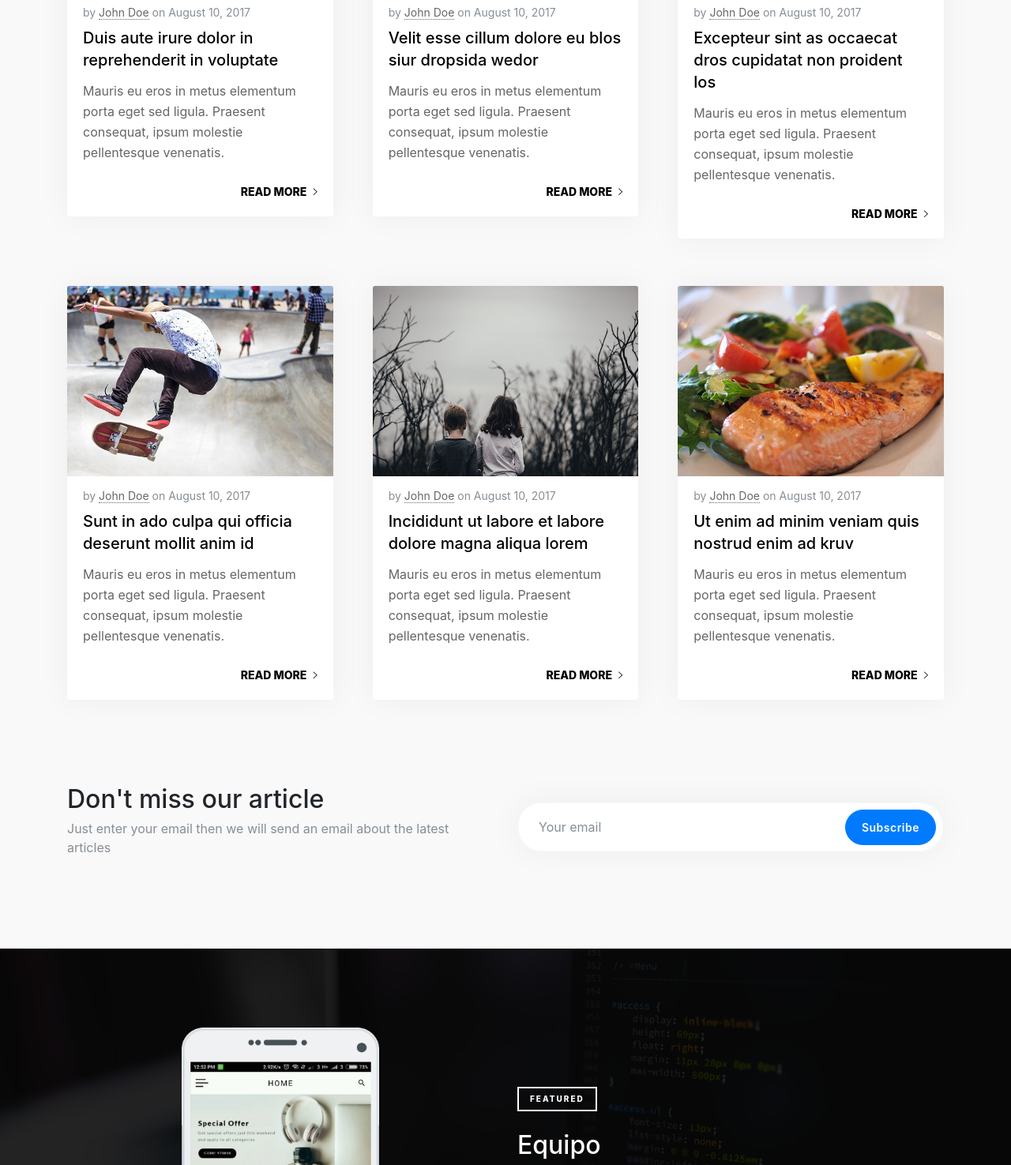
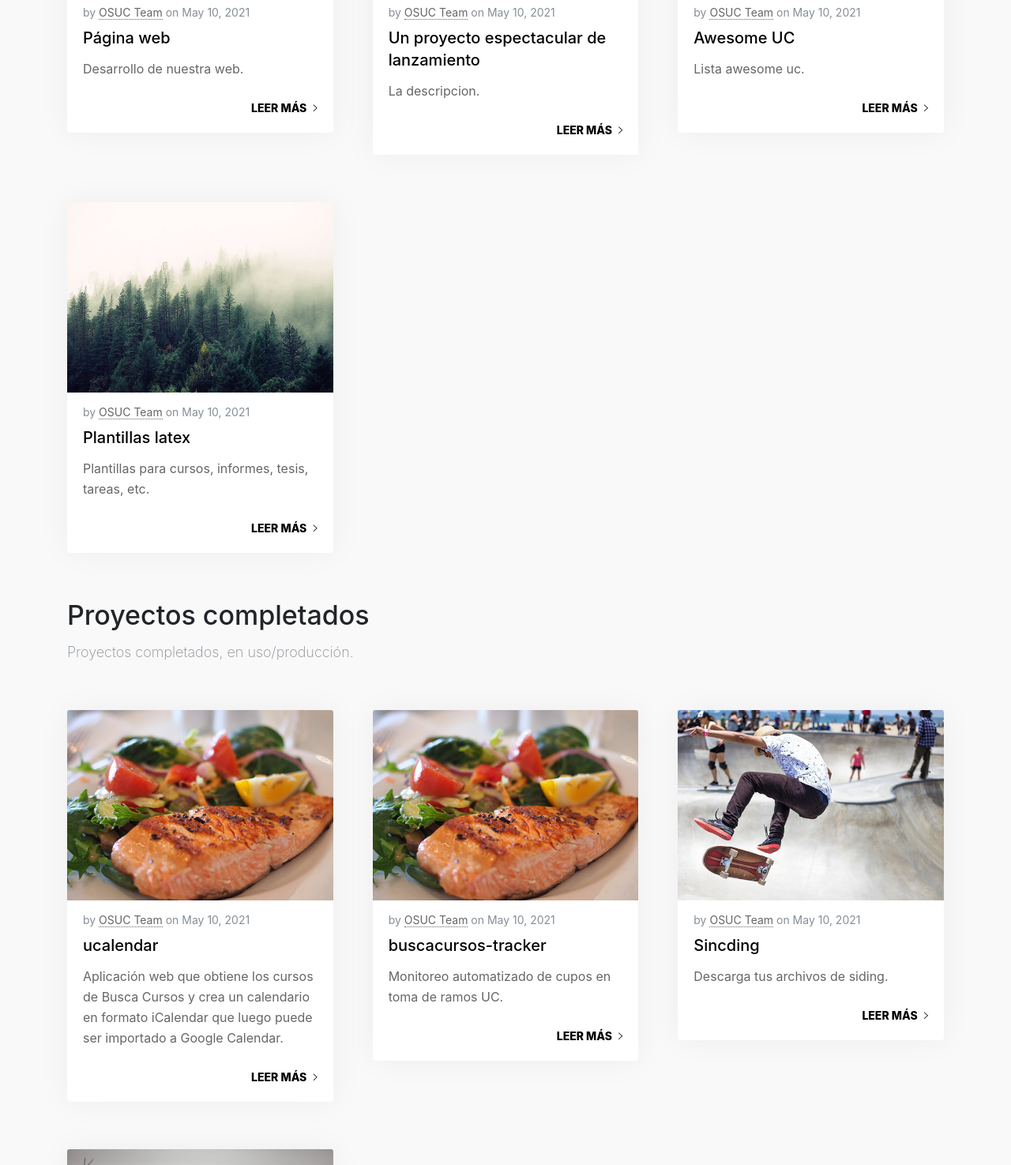
Before and after one commit to open-source-uc/old-web-osuc, a plain HTML site: page index.html in a window 1280 px wide. Shown: the part 2240-3715 px from the top of the page at 79% size. Drawn offline with Linux system fonts and the light colour scheme; no server answers; files whose address does not match are found by name.

Commit message:
proyectos y json

```diff
--- a/index.html
+++ b/index.html
@@ -147,19 +147,21 @@
 
 		<section class="padding bg-grey" id="projects">
 			<div class="container">
-				<h2 class="section-title">Proyectos</h2>
-				<p class="section-lead text-muted">We wrote some articles about whatever was on our heads and most people liked it.</p>
+				<h2 class="section-title">Proyectos en progreso</h2>
+				<p class="section-lead text-muted">Proyectos en los que estamos trabajando.</p>
 				<div class="section-body">
 					<div class="row col-spacing">
 						<div class="col-12 col-md-6 col-lg-4">
 							<article class="card">
 								<img class="card-img-top" src="img/news/img01.jpg" alt="Article Image">
 								<div class="card-body">
-								  <div class="card-subtitle mb-2 text-muted">by <a href="#">John Doe</a> on August 10, 2017</div>
-							    <h4 class="card-title"><a href="#" data-toggle="read" data-id="1">Duis aute irure dolor in reprehenderit in voluptate</a></h4>
-							    <p class="card-text">Mauris eu eros in metus elementum porta eget sed ligula. Praesent consequat, ipsum molestie pellentesque venenatis.</p>
+									<div class="card-subtitle mb-2 text-muted">by <a href="#">OSUC Team</a> on May 10, 2021
+									</div>
+									<h4 class="card-title"><a href="#" data-toggle="read" data-id="1">Página web</a></h4>
+									<p class="card-text">Desarrollo de nuestra web.</p>
 									<div class="text-right">
-								    <a href="#" class="card-more" data-toggle="read" data-id="1">Read More <i class="ion-ios-arrow-right"></i></a>
+										<a href="#" class="card-more" data-toggle="read" data-id="1">Leer más <i
+												class="ion-ios-arrow-right"></i></a>
 									</div>
 								</div>
 							</article>
@@ -168,11 +170,29 @@
 							<article class="card">
 								<img class="card-img-top" src="img/news/img04.jpg" alt="Article Image">
 								<div class="card-body">
-								  <div class="card-subtitle mb-2 text-muted">by <a href="#">John Doe</a> on August 10, 2017</div>
-							    <h4 class="card-title"><a href="#" data-toggle="read" data-id="1">Velit esse cillum dolore eu blos siur dropsida wedor</a></h4>
-							    <p class="card-text">Mauris eu eros in metus elementum porta eget sed ligula. Praesent consequat, ipsum molestie pellentesque venenatis.</p>
+									<div class="card-subtitle mb-2 text-muted">by <a href="#">OSUC Team</a> on May 10, 2021
+									</div>
+									<h4 class="card-title"><a href="#" data-toggle="read" data-id="2">Un proyecto
+											espectacular de lanzamiento</a></h4>
+									<p class="card-text">La descripcion.</p>
 									<div class="text-right">
-								    <a href="#" class="card-more" data-toggle="read" data-id="1">Read More <i class="ion-ios-arrow-right"></i></a>
+										<a href="#" class="card-more" data-toggle="read" data-id="2">Leer más <i
+												class="ion-ios-arrow-right"></i></a>
+									</div>
+								</div>
+							</article>
+						</div>
+						<div class="col-12 col-md-6 col-lg-4">
+							<article class="card">
+								<img class="card-img-top" src="img/news/img04.jpg" alt="Article Image">
+								<div class="card-body">
+									<div class="card-subtitle mb-2 text-muted">by <a href="#">OSUC Team</a> on May 10, 2021
+									</div>
+									<h4 class="card-title"><a href="#" data-toggle="read" data-id="2">Awesome UC</a></h4>
+									<p class="card-text">Lista awesome uc.</p>
+									<div class="text-right">
+										<a href="#" class="card-more" data-toggle="read" data-id="2">Leer más <i
+												class="ion-ios-arrow-right"></i></a>
 									</div>
 								</div>
 							</article>
@@ -181,56 +201,94 @@
 							<article class="card">
 								<img class="card-img-top" src="img/news/img02.jpg" alt="Article Image">
 								<div class="card-body">
-								  <div class="card-subtitle mb-2 text-muted">by <a href="#">John Doe</a> on August 10, 2017</div>
-							    <h4 class="card-title"><a href="#" data-toggle="read" data-id="1">Excepteur sint as occaecat dros cupidatat non proident los</a></h4>
-							    <p class="card-text">Mauris eu eros in metus elementum porta eget sed ligula. Praesent consequat, ipsum molestie pellentesque venenatis.</p>
+									<div class="card-subtitle mb-2 text-muted">by <a href="#">OSUC Team</a> on May 10, 2021
+									</div>
+									<h4 class="card-title"><a href="#" data-toggle="read" data-id="1">Plantillas latex</a>
+									</h4>
+									<p class="card-text">Plantillas para cursos, informes, tesis, tareas, etc.</p>
 									<div class="text-right">
-								    <a href="#" class="card-more" data-toggle="read" data-id="1">Read More <i class="ion-ios-arrow-right"></i></a>
-							    </div>
-						    </div>
-						  </article>
-					  </div>
-					  <div class="col-12 col-md-6 col-lg-4">
-							<article class="card">
-							  <img class="card-img-top" src="img/news/img05.jpg" alt="Article Image">
-							  <div class="card-body">
-								  <div class="card-subtitle mb-2 text-muted">by <a href="#">John Doe</a> on August 10, 2017</div>
-							    <h4 class="card-title"><a href="#" data-toggle="read" data-id="1">Sunt in ado culpa qui officia deserunt mollit anim id</a></h4>
-							    <p class="card-text">Mauris eu eros in metus elementum porta eget sed ligula. Praesent consequat, ipsum molestie pellentesque venenatis.</p>
-							    <div class="text-right">
-								    <a href="#" class="card-more" data-toggle="read" data-id="1">Read More <i class="ion-ios-arrow-right"></i></a>
-							    </div>
-						    </div>
-						  </article>
-						</div>
-						<div class="col-12 col-md-6 col-lg-4">
-							<article class="card">
-							  <img class="card-img-top" src="img/news/img03.jpg" alt="Article Image">
-							  <div class="card-body">
-								  <div class="card-subtitle mb-2 text-muted">by <a href="#">John Doe</a> on August 10, 2017</div>
-							    <h4 class="card-title"><a href="#" data-toggle="read" data-id="1">Incididunt ut labore et labore dolore magna aliqua lorem</a></h4>
-							    <p class="card-text">Mauris eu eros in metus elementum porta eget sed ligula. Praesent consequat, ipsum molestie pellentesque venenatis.</p>
-							    <div class="text-right">
-								    <a href="#" class="card-more" data-toggle="read" data-id="1">Read More <i class="ion-ios-arrow-right"></i></a>
-							    </div>
-						    </div>
-						  </article>
-					  </div>
-					  <div class="col-12 col-md-6 col-lg-4">
-							<article class="card">
-							  <img class="card-img-top" src="img/news/img06.jpg" alt="Article Image">
-							  <div class="card-body">
-								  <div class="card-subtitle mb-2 text-muted">by <a href="#">John Doe</a> on August 10, 2017</div>
-							    <h4 class="card-title"><a href="#" data-toggle="read" data-id="1">Ut enim ad minim veniam quis nostrud enim ad kruv</a></h4>
-							    <p class="card-text">Mauris eu eros in metus elementum porta eget sed ligula. Praesent consequat, ipsum molestie pellentesque venenatis.</p>
-							    <div class="text-right">
-								    <a href="#" class="card-more" data-toggle="read" data-id="1">Read More <i class="ion-ios-arrow-right"></i></a>
+										<a href="#" class="card-more" data-toggle="read" data-id="1">Leer más <i
+												class="ion-ios-arrow-right"></i></a>
 									</div>
 								</div>
 							</article>
 						</div>
 					</div>
+
 				</div>
+
+				<h2 class="section-title">Proyectos completados</h2>
+				<p class="section-lead text-muted">Proyectos completados, en uso/producción.</p>
+				<div class="section-body">
+					<div class="row col-spacing">
+
+						<div class="col-12 col-md-6 col-lg-4">
+							<article class="card">
+								<img class="card-img-top" src="img/news/img06.jpg" alt="Article Image">
+								<div class="card-body">
+									<div class="card-subtitle mb-2 text-muted">by <a href="#">OSUC Team</a>  on May 10, 2021</div>
+									<h4 class="card-title"><a href="#" data-toggle="read" data-id="1">ucalendar </a></h4>
+									<p class="card-text">Aplicación web que obtiene los cursos de Busca Cursos y crea un calendario en formato iCalendar que luego puede ser importado a Google Calendar.</p>
+									<div class="text-right">
+										<a href="#" class="card-more" data-toggle="read" data-id="1">Leer más <i
+												class="ion-ios-arrow-right"></i></a>
+									</div>
+								</div>
+							</article>
+						</div>
+
+						<div class="col-12 col-md-6 col-lg-4">
+							<article class="card">
+								<img class="card-img-top" src="img/news/img06.jpg" alt="Article Image">
+								<div class="card-body">
+									<div class="card-subtitle mb-2 text-muted">by <a href="#">OSUC Team</a>  on May 10, 2021</div>
+									<h4 class="card-title"><a href="#" data-toggle="read" data-id="1">buscacursos-tracker </a></h4>
+									<p class="card-text">Monitoreo automatizado de cupos en toma de ramos UC.</p>
+									<div class="text-right">
+										<a href="#" class="card-more" data-toggle="read" data-id="1">Leer más <i
+												class="ion-ios-arrow-right"></i></a>
+									</div>
+								</div>
+							</article>
+						</div>
+
+						<div class="col-12 col-md-6 col-lg-4">
+							<article class="card">
+								<img class="card-img-top" src="img/news/img05.jpg" alt="Article Image">
+								<div class="card-body">
+									<div class="card-subtitle mb-2 text-muted">by <a href="#">OSUC Team</a> on May 10, 2021
+									</div>
+									<h4 class="card-title"><a href="#" data-toggle="read" data-id="1">Sincding </a></h4>
+									<p class="card-text">Descarga tus archivos de siding.</p>
+									<div class="text-right">
+										<a href="#" class="card-more" data-toggle="read" data-id="1">Leer más <i
+												class="ion-ios-arrow-right"></i></a>
+									</div>
+								</div>
+							</article>
+						</div>
+
+						<div class="col-12 col-md-6 col-lg-4">
+							<article class="card">
+								<img class="card-img-top" src="img/news/img03.jpg" alt="Article Image">
+								<div class="card-body">
+									<div class="card-subtitle mb-2 text-muted">by <a href="#">OSUC Team</a> on May 10, 2021
+									</div>
+									<h4 class="card-title"><a href="#" data-toggle="read" data-id="1">Validador número alumno UC</a>
+									</h4>
+									<p class="card-text">Validador de números de alumno.</p>
+									<div class="text-right">
+										<a href="#" class="card-more" data-toggle="read" data-id="1">Leer más <i
+												class="ion-ios-arrow-right"></i></a>
+									</div>
+								</div>
+							</article>
+						</div>
+
+					</div>
+
+				</div>
+
 
 				<div class="row align-items-center mt-5">
 					<div class="col-12 col-md-6">
```
Also changed, not shown: mock/article.json (+5 -5 lines). Lines whose indentation alone changed are shown as unchanged.
